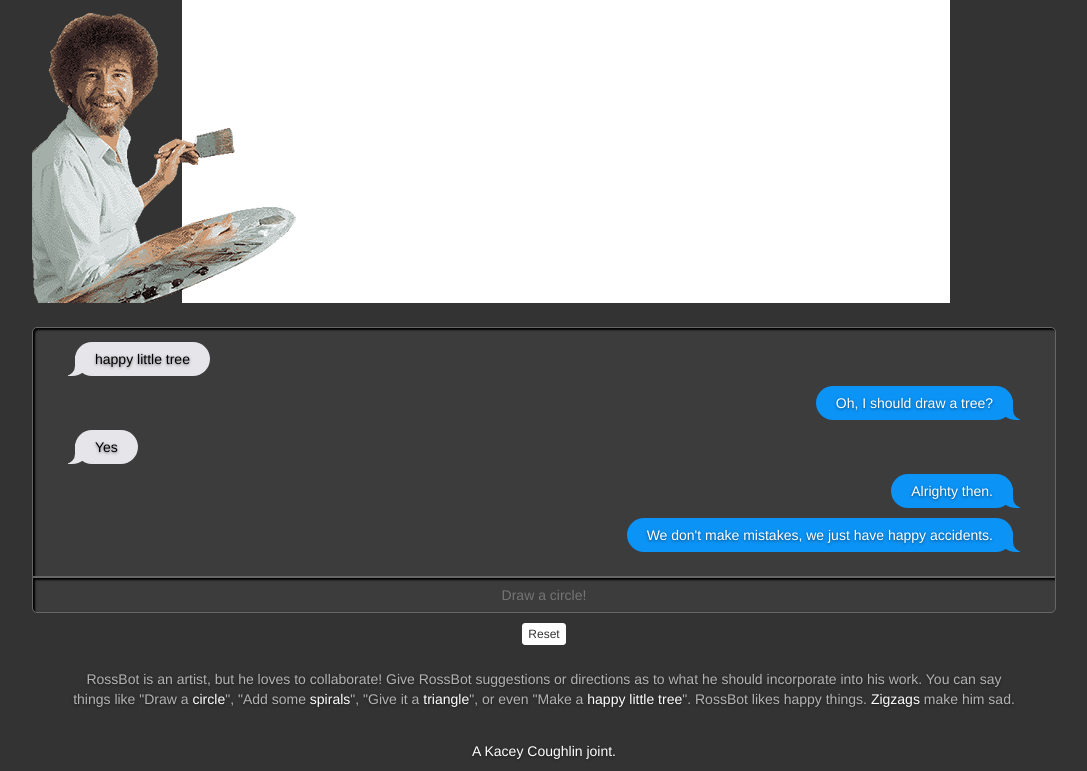
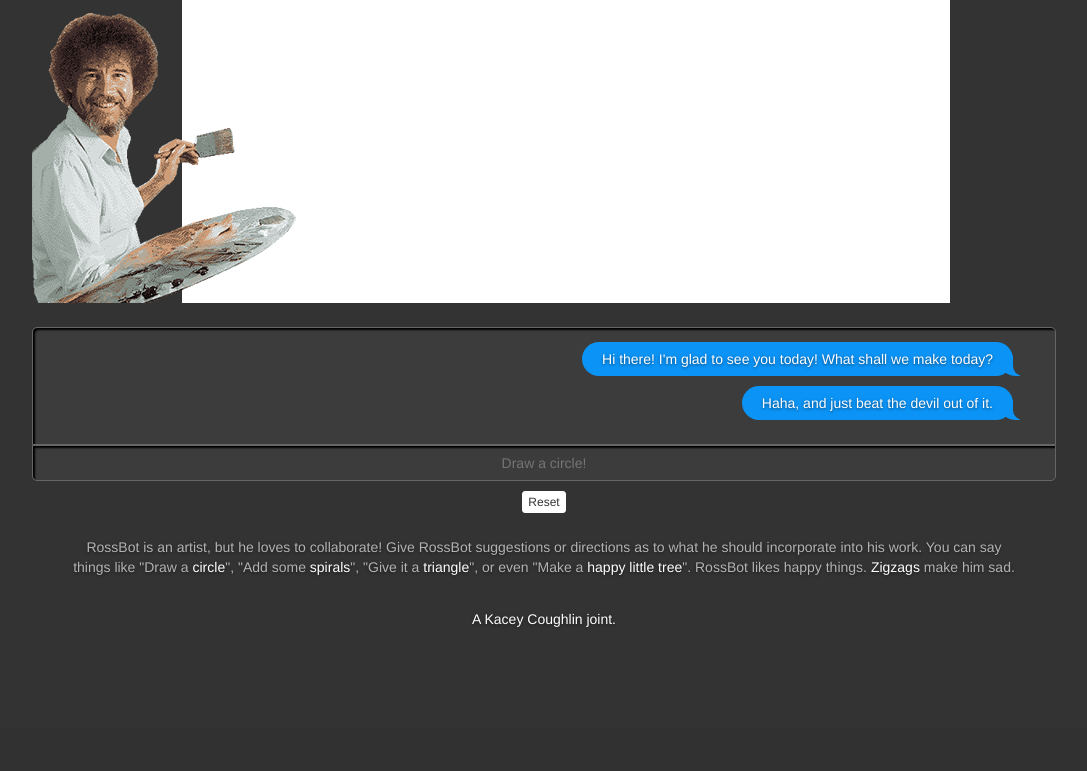
Before and after one commit to Kaceykaso/design_by_roomba, a PHP site: page /rossbot.php in a window 1280 px wide. Shown: the part 72-843 px from the top of the page, without its empty margins (96-1183 px from the left). After the commit the page ends 699 px from the top, so only its background shows below. Run offline with PHP 8.4, Linux system fonts and the light colour scheme; data that the repository does not hold is empty; some libraries are stand-ins or nearby versions.

Commit message:
Updated index

```diff
--- a/conversation.txt
+++ /dev/null
@@ -1,4 +0,0 @@
-<div class="user"><p>happy little tree</p></div><div class="clear"></div>
-<div class="bob"><p>Oh, I should draw a tree?</p></div><div class="clear"></div>
-<div class="user"><p>Yes</p></div><div class="clear"></div>
-<div class="bob"><p>Alrighty then.</p></div><div class="clear"></div><div class="bob"><p>We don't make mistakes, we just have happy accidents.</p></div><div class="clear"></div>
--- a/rossbot.php
+++ b/rossbot.php
@@ -35,6 +35,9 @@ if (isset($_POST["chat"])) {
 			$bobChat .= "<div class=\"bob\"><p>".$quotes[$thisQuote]."</p></div><div class=\"clear\"></div>";
 		} else if (in_array("no", $temp)) {
 			$bobChat = "<div class=\"bob\"><p>Oh ok, then what?</p></div><div class=\"clear\"></div>";
+		} else if (in_array("imperial", $temp)) {
+			$bobChat = "<div class=\"bob\"><p>Lord Vader has no interest in your puny demands.</p></div><div class=\"clear\"></div>";
+			exec('python python/imperial_march.py');
 		} else {
 			$bobChat = "<div class=\"bob\"><p>I can't draw that. How about a happy little tree?</p></div><div class=\"clear\"></div>";
 		}
```
Also changed, not shown: 1 other file.
